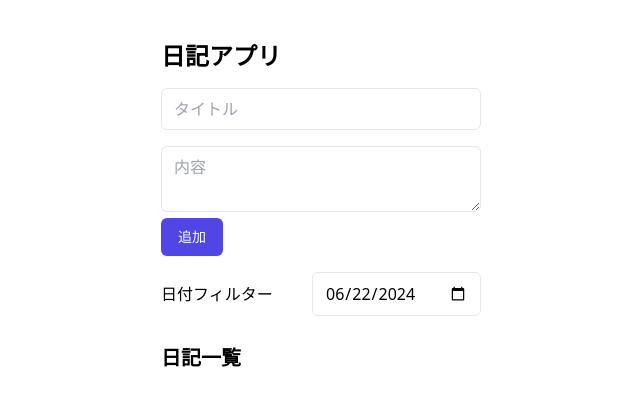
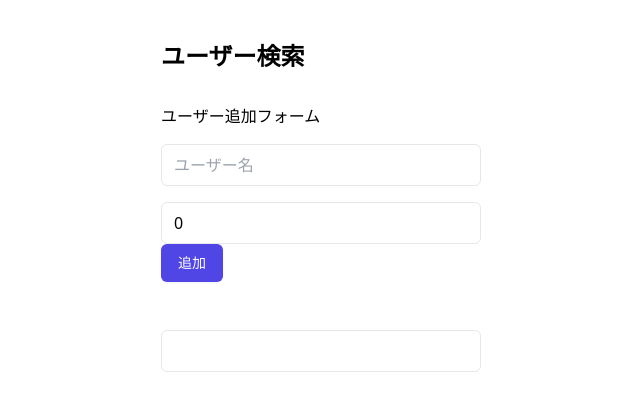
Before and after one commit to shinobu-takahata/react_easy_layout_component, a React (Vite) app: page / in a window 1280 px wide. Shown: the top 410 px of the page, without its empty margins (319-959 px from the left). Built offline with nearby package versions, Linux system fonts and the light colour scheme.

Commit message:
✨ SearchUser Component

```diff
--- a/src/App.tsx
+++ b/src/App.tsx
@@ -13,12 +13,13 @@
 // import Pokemon from "./components/Pokemon/Pokemon";
 // import MemoApp from "./components/MemoApp/MemoApp";
 // import Todo from "./components/Todo/Todo";
-import Diary from "./components/Diary/Diary";
+// import Diary from "./components/Diary/Diary";
+import SearchUser from "./components/SearchUser/SearchUser";
 
 function App() {
   return (
     <>
-      <Diary />
+      <SearchUser />
     </>
   );
 }
--- /dev/null
+++ b/src/components/SearchUser/SearchUser.tsx
@@ -0,0 +1,63 @@
+import Button from "../ui/Button";
+import { useSearchUser } from "../../hooks/userSearchUser";
+
+export default function SearchUser() {
+  const {
+    userName,
+    userAge,
+    userFilter,
+    filterdUsers,
+    handleChangeUserName,
+    handleChangeUserAge,
+    handleChangeUserFilter,
+    handleClickAddUser,
+  } = useSearchUser();
+  return (
+    <div className="mx-auto max-w-4xl mt-10">
+      <div className="flex justify-center">
+        <div className="w-80">
+          <h2 className="text-2xl font-bold">ユーザー検索</h2>
+
+          {/* ユーザー追加フォーム */}
+          <div className="mt-8">
+            <h3 className="text-base">ユーザー追加フォーム</h3>
+            <input
+              className="mt-4 w-full rounded-md border px-3 py-2 outline-none"
+              type="text"
+              placeholder="ユーザー名"
+              value={userName}
+              onChange={handleChangeUserName}
+            />
+            <input
+              className="mt-4 w-full rounded-md border px-3 py-2 outline-none"
+              type="number"
+              value={userAge}
+              onChange={handleChangeUserAge}
+            />
+            <div>
+              <Button name="追加" onClick={handleClickAddUser} />
+            </div>
+          </div>
+
+          {/* ユーザー検索 */}
+          <div className="mt-8">
+            <input
+              type="text"
+              className="mt-4 w-full rounded-md border px-3 py-2 outline-none"
+              value={userFilter}
+              onChange={handleChangeUserFilter}
+            />
+            <div>
+              {filterdUsers.map((user, index) => (
+                <div key={index} className="grid grid-cols-2">
+                  <p>{user.name}</p>
+                  <p>{user.age}歳</p>
+                </div>
+              ))}
+            </div>
+          </div>
+        </div>
+      </div>
+    </div>
+  );
+}
--- /dev/null
+++ b/src/hooks/userSearchUser.ts
@@ -0,0 +1,57 @@
+import { useMemo, useState } from "react";
+interface User {
+  name: string;
+  age: number;
+}
+
+interface UseSearchUser {
+  userName: string;
+  userAge: number;
+  users: User[];
+  userFilter: string;
+  filterdUsers: User[];
+  handleChangeUserName: (e: React.ChangeEvent<HTMLInputElement>) => void;
+  handleChangeUserAge: (e: React.ChangeEvent<HTMLInputElement>) => void;
+  handleChangeUserFilter: (e: React.ChangeEvent<HTMLInputElement>) => void;
+  handleClickAddUser: () => void;
+}
+
+export function useSearchUser(): UseSearchUser {
+  const [userName, setUserName] = useState("");
+  const [userAge, setUserAge] = useState(0);
+  const [users, setUsers] = useState<User[]>([]);
+  const [userFilter, setUserFilter] = useState("");
+  const filterdUsers = useMemo(
+    () => users.filter((user) => user.name.includes(userFilter)),
+    [users, userFilter]
+  );
+
+  const handleChangeUserName = (e: React.ChangeEvent<HTMLInputElement>) => {
+    setUserName(e.target.value);
+  };
+  const handleChangeUserAge = (e: React.ChangeEvent<HTMLInputElement>) => {
+    setUserAge(Number(e.target.value));
+  };
+  const handleChangeUserFilter = (e: React.ChangeEvent<HTMLInputElement>) => {
+    setUserFilter(e.target.value);
+  };
+
+  const handleClickAddUser = () => {
+    if (!userName) return;
+    setUsers((prevUsers) => [...prevUsers, { name: userName, age: userAge }]);
+    setUserName("");
+    setUserAge(0);
+  };
+
+  return {
+    userName,
+    userAge,
+    users,
+    userFilter,
+    filterdUsers,
+    handleChangeUserName,
+    handleChangeUserAge,
+    handleChangeUserFilter,
+    handleClickAddUser,
+  };
+}
```
